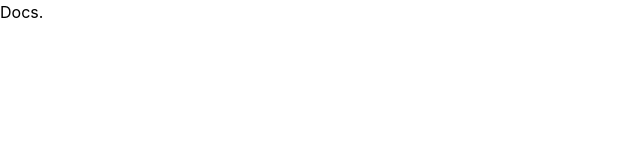
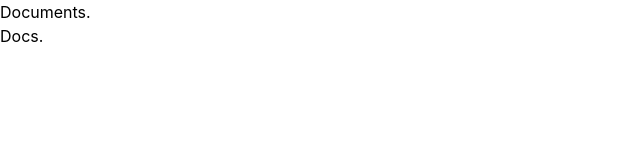
Before and after one commit to ManadayM/react-docs-mini-app, a React (Vite) app: page / in a window 1280 px wide. Shown: the top 160 px of the page, without its empty margins (0-640 px from the left). Built offline with nearby package versions, Linux system fonts and the light colour scheme.

Commit message:
chore(App): adds background component

```diff
--- a/src/App.jsx
+++ b/src/App.jsx
@@ -1,7 +1,9 @@
+import Background from "./components/Background";
+
 function App() {
   return (
     <div className='relative w-full h-screen bg-zinc-800'>
-      <h1 className='absolute top-1/2 left-1/2 -translate-x-[50%] -translate-y-[50%] text-[13vw] leading-none tracking-tighter font-semibold text-zinc-900'>Docs.</h1>
+      <Background />
     </div>
   )
 }
--- /dev/null
+++ b/src/components/Background.jsx
@@ -0,0 +1,12 @@
+function Background() {
+  return (
+    <>
+      <div className="fixed z-[2] w-full h-screen">
+        <div className='absolute top-[5%] w-full py-10 flex justify-center text-zinc-600 text-xl font-semibold'>Documents.</div>
+        <h1 className='absolute top-1/2 left-1/2 -translate-x-[50%] -translate-y-[50%] text-[13vw] leading-none tracking-tighter font-semibold text-zinc-900'>Docs.</h1>
+      </div>
+    </>
+  )
+}
+
+export default Background
```
